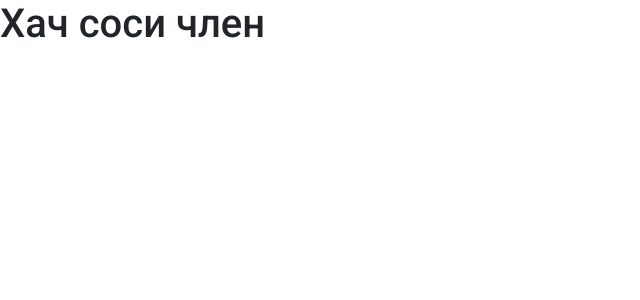
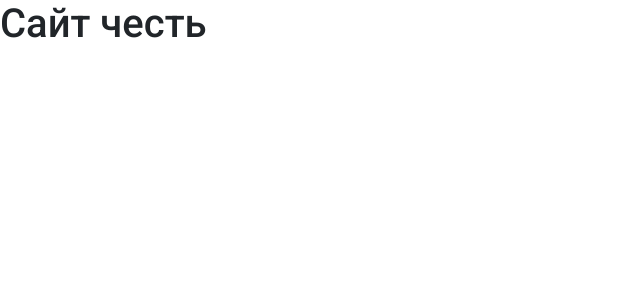
Before and after one commit to enslerman/honor-webapp, an Angular app: page / in a window 1280 px wide. Shown: the top 300 px of the page, without its empty margins (0-640 px from the left). Built offline with nearby package versions, Linux system fonts and the light colour scheme.

Commit message:
Update app.component.html

```diff
--- a/src/app/app.component.html
+++ b/src/app/app.component.html
@@ -1,2 +1,2 @@
-<h1>Хач соси член</h1>
+<h1>Сайт честь</h1>
 <router-outlet></router-outlet>
```
